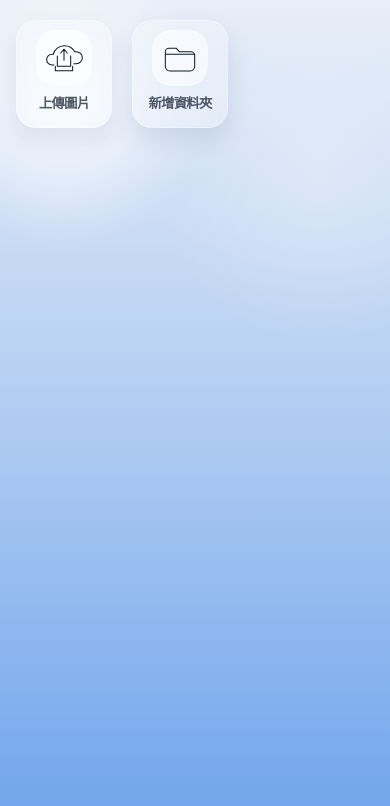
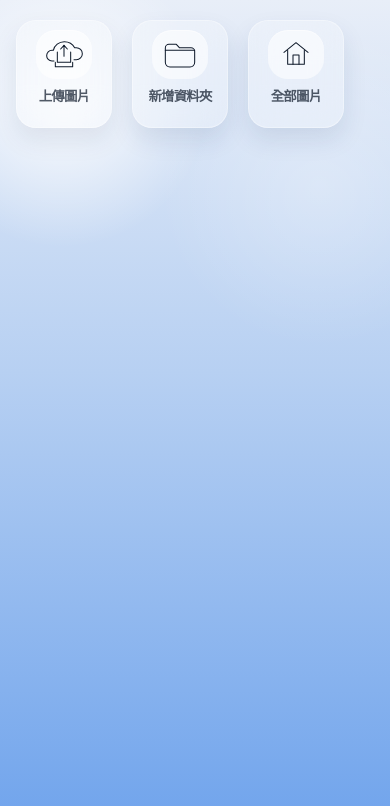
Before and after one commit to CRCRCRCRCRC/imagewebsite, a website: page index.html in a window 390 px wide. Drawn offline with Linux system fonts and the light colour scheme; no server answers.

Commit message:
Refine top action layout and folder strip

```diff
--- a/app.js
+++ b/app.js
@@ -8,6 +8,7 @@ const elements = {
   uploadTrigger: document.querySelector("#uploadTrigger"),
   fileInput: document.querySelector("#fileInput"),
   openFolderModal: document.querySelector("#openFolderModal"),
+  homeTrigger: document.querySelector("#homeTrigger"),
   closeFolderModal: document.querySelector("#closeFolderModal"),
   folderModal: document.querySelector("#folderModal"),
   folderForm: document.querySelector("#folderForm"),
@@ -71,6 +72,16 @@ function bindEvents() {
     }
 
     openFolderModal();
+  });
+  elements.homeTrigger?.addEventListener("click", () => {
+    if (state.isBusy) {
+      return;
+    }
+
+    state.selectedFolderId = null;
+    saveSelectedFolder();
+    render();
+    setStatus("全部圖片");
   });
   elements.closeFolderModal?.addEventListener("click", closeFolderModal);
   elements.folderForm?.addEventListener("submit", handleCreateFolder);
@@ -277,9 +288,14 @@ async function uploadSingleFile(file, folderId) {
 }
 
 function render() {
+  renderActions();
   renderFolderList();
   renderGallery();
   renderStats();
+}
+
+function renderActions() {
+  elements.homeTrigger?.classList.toggle("active", !state.selectedFolderId);
 }
 
 function renderFolderList() {
@@ -291,36 +307,6 @@ function renderFolderList() {
 
   elements.folderList.innerHTML = "";
   elements.folderList.hidden = customFolders.length === 0;
-
-  if (customFolders.length > 0) {
-    const homeButton = document.createElement("button");
-    homeButton.type = "button";
-    homeButton.className = `folder-pill${state.selectedFolderId ? "" : " active"}`;
-    homeButton.setAttribute("aria-label", "全部圖片");
-
-    const art = document.createElement("span");
-    art.className = "folder-art";
-    art.setAttribute("aria-hidden", "true");
-    art.innerHTML = getHomeIconMarkup();
-    homeButton.append(art);
-
-    const label = document.createElement("strong");
-    label.textContent = "全部圖片";
-    homeButton.append(label);
-
-    homeButton.addEventListener("click", () => {
-      if (state.isBusy) {
-        return;
-      }
-
-      state.selectedFolderId = null;
-      saveSelectedFolder();
-      render();
-      setStatus("全部圖片");
-    });
-
-    elements.folderList.append(homeButton);
-  }
 
   customFolders.forEach((folder) => {
     const button = document.createElement("button");
@@ -497,6 +483,10 @@ function setBusy(isBusy) {
     elements.openFolderModal.setAttribute("aria-disabled", String(isBusy));
   }
 
+  if (elements.homeTrigger) {
+    elements.homeTrigger.setAttribute("aria-disabled", String(isBusy));
+  }
+
   if (elements.fileInput) {
     elements.fileInput.disabled = isBusy;
   }
@@ -611,13 +601,3 @@ function getFolderIconMarkup() {
     </svg>
   `;
 }
-
-function getHomeIconMarkup() {
-  return `
-    <svg viewBox="0 0 120 120" class="line-icon">
-      <path d="M24 55l36-29 36 29" />
-      <path d="M35 49v42h50V49" />
-      <path d="M51 91V63h18v28" />
-    </svg>
-  `;
-}
--- a/index.html
+++ b/index.html
@@ -14,6 +14,7 @@
   </head>
   <body>
     <main class="desktop-shell">
+      <section class="workspace-stack">
         <section class="workspace-row">
           <section class="gallery-stage" id="galleryStage" hidden>
             <div class="gallery-grid" id="galleryGrid"></div>
@@ -44,10 +45,22 @@
                 </span>
                 <strong>新增資料夾</strong>
               </button>
+
+              <button class="desktop-action desktop-action-primary" id="homeTrigger" type="button">
+                <span class="icon-surface" aria-hidden="true">
+                  <svg viewBox="0 0 120 120" class="line-icon home-icon">
+                    <path d="M24 55l36-29 36 29" />
+                    <path d="M35 49v42h50V49" />
+                    <path d="M51 91V63h18v28" />
+                  </svg>
+                </span>
+                <strong>全部圖片</strong>
+              </button>
+            </section>
+          </aside>
         </section>
 
         <section class="folder-strip" id="folderList" aria-label="Folders" hidden></section>
-        </aside>
       </section>
 
       <input id="fileInput" type="file" accept="image/*" multiple hidden />
--- a/styles.css
+++ b/styles.css
@@ -40,15 +40,26 @@ body::selection {
   padding: 28px 34px 40px;
 }
 
+.workspace-stack {
+  display: grid;
+  gap: 20px;
+  width: fit-content;
+  max-width: 100%;
+}
+
 .workspace-row {
-  display: grid;
-  grid-template-columns: minmax(0, 1fr) 196px;
-  gap: 24px;
-  align-items: start;
+  display: flex;
+  flex-wrap: wrap;
+  align-items: flex-start;
+  gap: 18px;
+  width: fit-content;
+  max-width: 100%;
 }
 
 .gallery-stage {
-  min-height: calc(100vh - 80px);
+  flex: 0 1 auto;
+  min-height: 0;
+  max-width: min(100%, calc(100vw - 430px));
 }
 
 .gallery-stage[hidden] {
@@ -104,21 +115,22 @@ body::selection {
 }
 
 .sidebar-tools {
-  display: grid;
-  gap: 12px;
-  align-content: start;
-  position: sticky;
-  top: 24px;
-  width: 220px;
-  justify-self: end;
+  flex: 0 0 auto;
+  width: 336px;
 }
 
-.desktop-grid,
+.desktop-grid {
+  display: grid;
+  grid-template-columns: repeat(3, 104px);
+  gap: 12px;
+  justify-content: start;
+}
+
 .folder-strip {
   display: grid;
-  grid-template-columns: repeat(2, 104px);
+  grid-template-columns: repeat(auto-fit, minmax(104px, 104px));
   gap: 12px;
-  justify-content: end;
+  justify-content: start;
 }
 
 .folder-strip[hidden] {
@@ -142,7 +154,7 @@ body::selection {
   justify-content: flex-start;
   gap: 10px;
   width: 104px;
-  min-height: 118px;
+  height: 118px;
   padding: 10px 6px 8px;
   border-radius: 24px;
   color: var(--ink);
@@ -223,6 +235,7 @@ body::selection {
 .folder-pill strong {
   min-width: 0;
   max-width: 90px;
+  min-height: 2.4em;
   font-family: "Noto Sans TC", sans-serif;
   font-size: 0.84rem;
   font-weight: 700;
@@ -469,20 +482,23 @@ body::selection {
   }
 
   .workspace-row {
-    grid-template-columns: 1fr;
+    width: 100%;
   }
 
   .gallery-stage {
     min-height: auto;
+    max-width: 100%;
   }
 
   .sidebar-tools {
-    position: static;
     width: 100%;
-    justify-self: stretch;
   }
 
-  .desktop-grid,
+  .desktop-grid {
+    grid-template-columns: repeat(3, minmax(96px, 104px));
+    justify-content: start;
+  }
+
   .folder-strip {
     grid-template-columns: repeat(auto-fit, minmax(96px, 104px));
     justify-content: start;
@@ -522,7 +538,7 @@ body::selection {
   .desktop-action,
   .folder-pill {
     width: 96px;
-    min-height: 108px;
+    height: 108px;
     gap: 8px;
     padding: 9px 4px 8px;
     border-radius: 20px;
```
Lines whose indentation alone changed are shown as unchanged.
